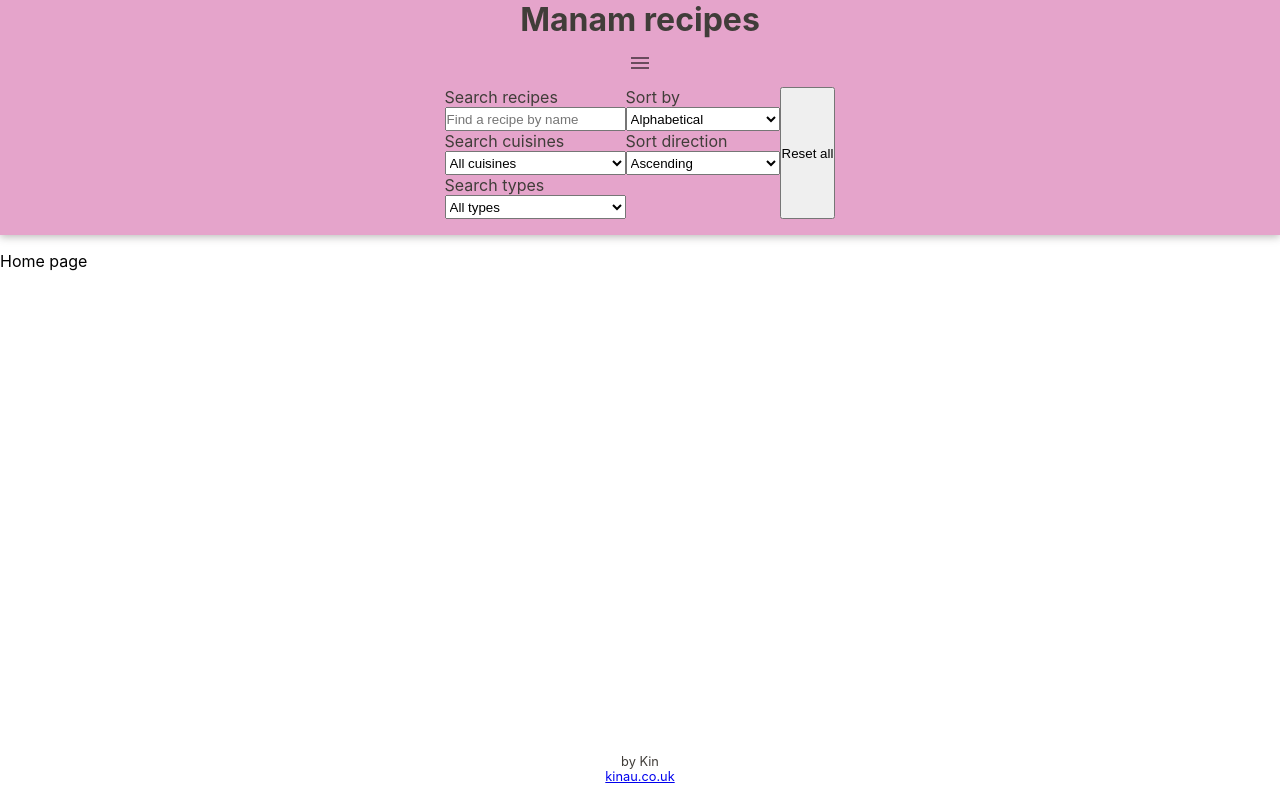
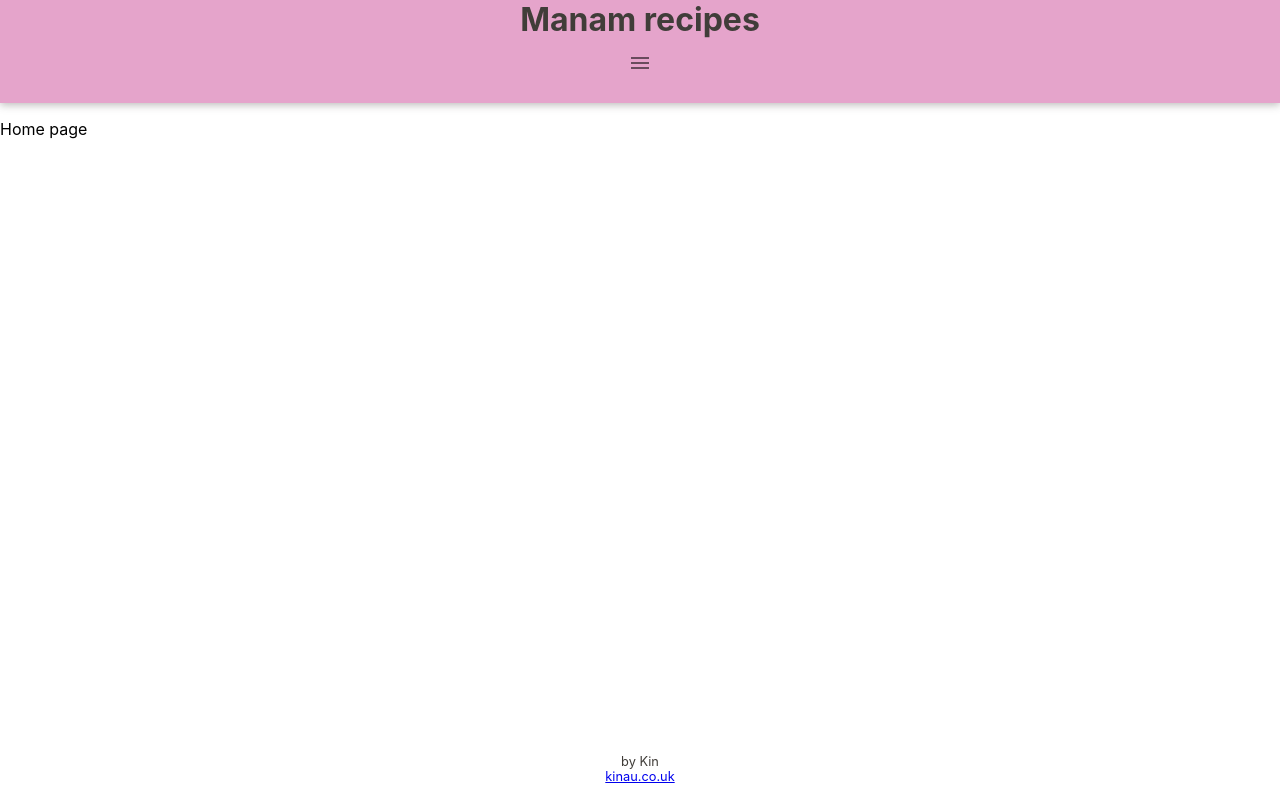
Before and after one commit to kin-au/manam-recipes, a React (Create React App) app: page / in a window 1280 px wide. Built offline with nearby package versions, Linux system fonts and the light colour scheme.

Commit message:
conditional render search and filter

```diff
--- a/src/components/Header/Header.tsx
+++ b/src/components/Header/Header.tsx
@@ -3,14 +3,18 @@ import * as SC from "./Header.style.js";
 import { HeaderProps } from "./types";
 import Navbar from "../Navbar/Navbar";
 import RecipeFinder from "../RecipeFinder/RecipeFinder";
+import { useLocation } from "react-router-dom";
 
 const Header = (props: HeaderProps) => {
   const { allRecipes, setShowRecipes } = props;
+  const showingRecipes = useLocation().pathname === "/recipes";
   return (
     <SC.Header>
       <h1>Manam recipes</h1>
       <Navbar />
-      <RecipeFinder allRecipes={allRecipes} setShowRecipes={setShowRecipes} />
+      {!showingRecipes ? null : (
+        <RecipeFinder allRecipes={allRecipes} setShowRecipes={setShowRecipes} />
+      )}
     </SC.Header>
   );
 };
```
